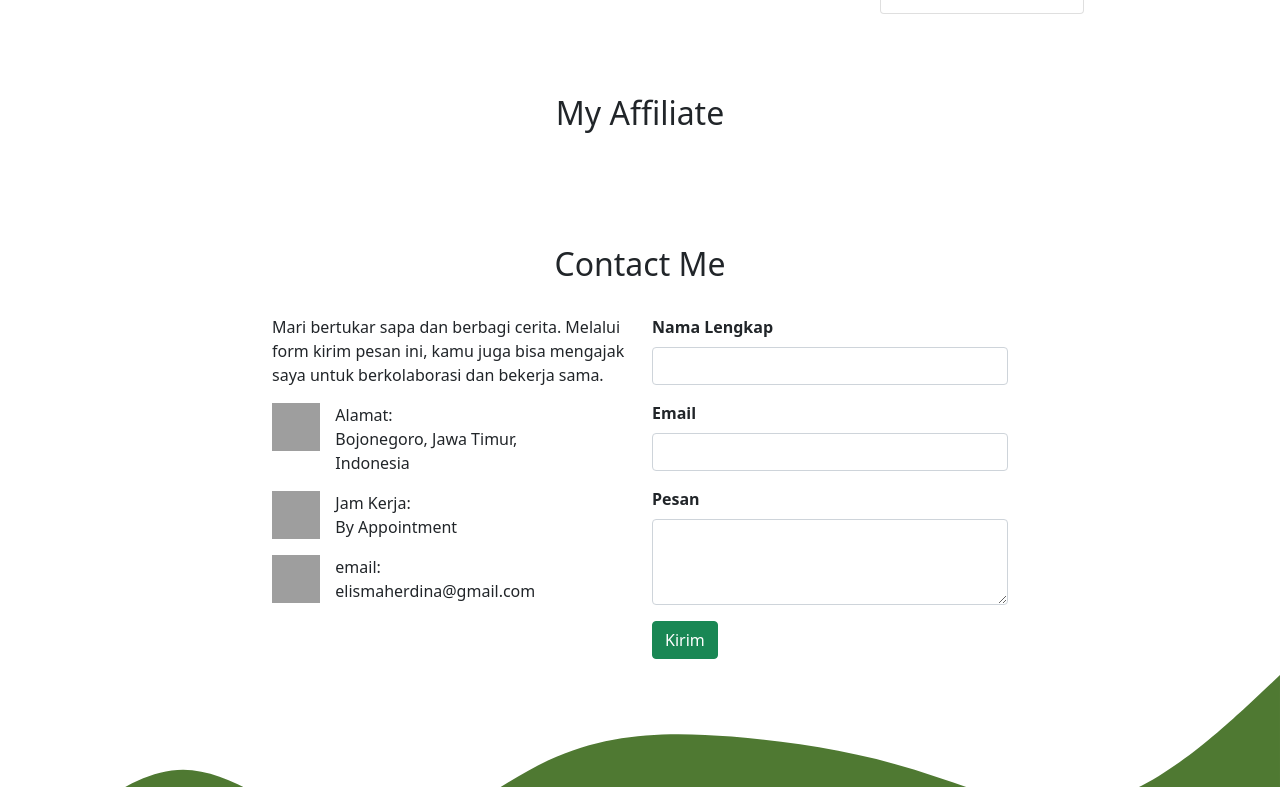
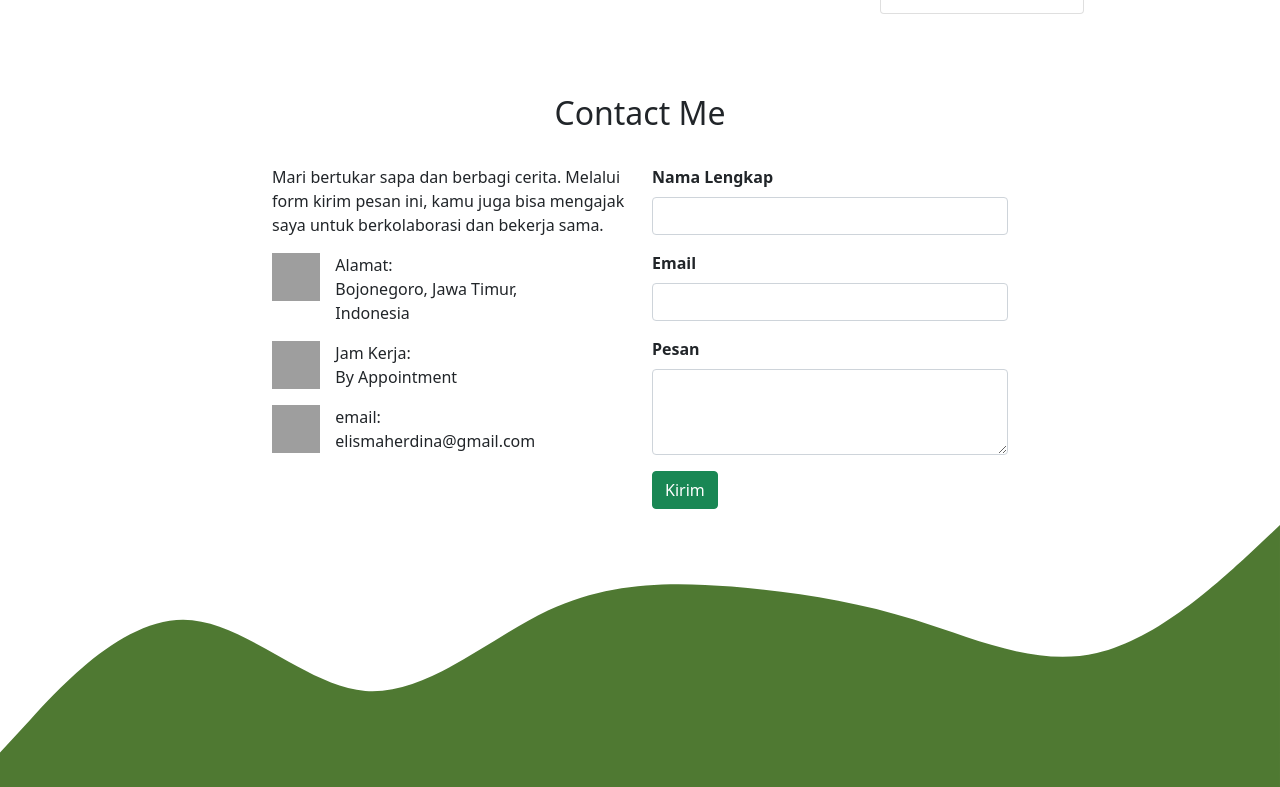
Before and after one commit to elismadina/elismadina.github.io, a plain HTML site: page index.html in a window 1280 px wide. Shown: the part 3652-4439 px from the top of the page. Drawn offline with nearby package versions, Linux system fonts and the light colour scheme; grey boxes are pictures that could not be loaded.

```diff
--- a/index.html
+++ b/index.html
@@ -487,18 +487,6 @@
   </section>
     <!-- Akhir My Community -->
 
-    <!-- My Affiliate -->
-    <section id="Affiliate">
-      <div class="container">
-        <div class="row text-center mb-4">
-          <div class="col">
-            <h2>My Affiliate</h2>
-          </div>
-        </div>
-      </div>
-    </section>
-
-    <!-- Akhir My Affiliate -->
 
     <!-- Contact -->
     <section id="contact">
```
Also changed, not shown: img/affiliate/Accesstrade.png (added), img/affiliate/Gramedia.png (added), img/affiliate/Shopee.png (added), img/affiliate/Tiket.com.png (added), img/affiliate/Tokopedia.png (added), img/affiliate/buku mojok.png (added).
